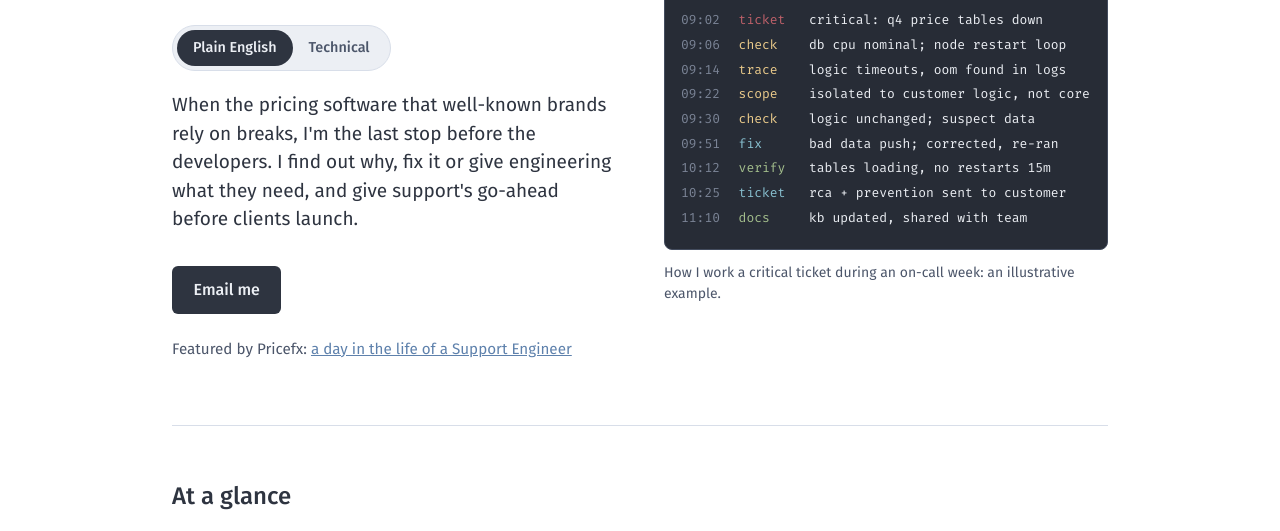
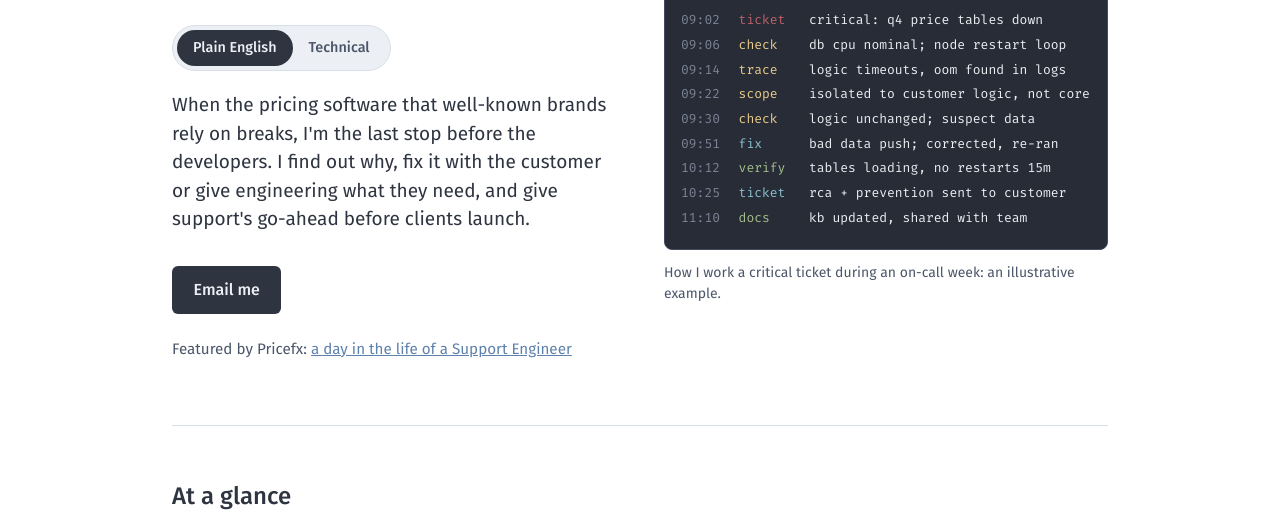
Before and after one commit to jakeozane/Web_Portfolio, a plain HTML site: page index.html in a window 1280 px wide. Shown: the part 244-775 px from the top of the page. Drawn offline with nearby package versions, Linux system fonts and the light colour scheme.

Commit message:
Homepage: mention fixing issues with the customer in Plain English summary
Co-Authored-By: Claude Opus 5.5 <noreply@anthropic.com>
Claude-Session: https://claude.ai/code/session_01RqRoryeZw5iamWVcmQ9EBg

```diff
--- a/index.html
+++ b/index.html
@@ -72,7 +72,7 @@
 
         <div aria-live="polite">
           <p class="hero-pitch view-plain">When the pricing software that well-known brands rely on breaks, I'm the last
-            stop before the developers. I find out why, fix it or give engineering what they need, and give support's
+            stop before the developers. I find out why, fix it with the customer or give engineering what they need, and give support's
             go-ahead before clients launch.</p>
           <p class="hero-pitch view-tech">Third-level support engineer on an enterprise SaaS pricing platform. I trace
             production issues to root cause, from Groovy logic to PostgreSQL and Linux, resolve them with customers or
```
